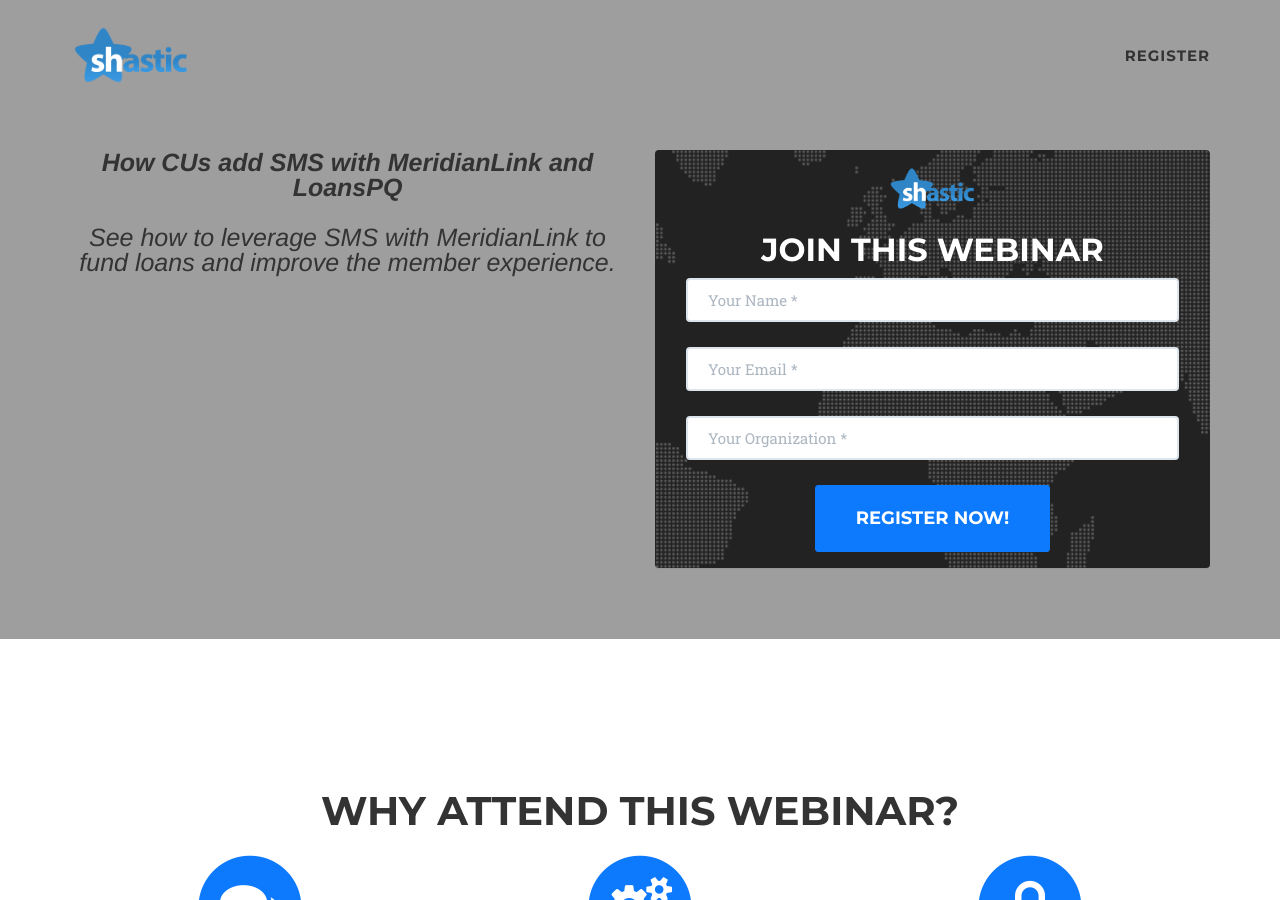
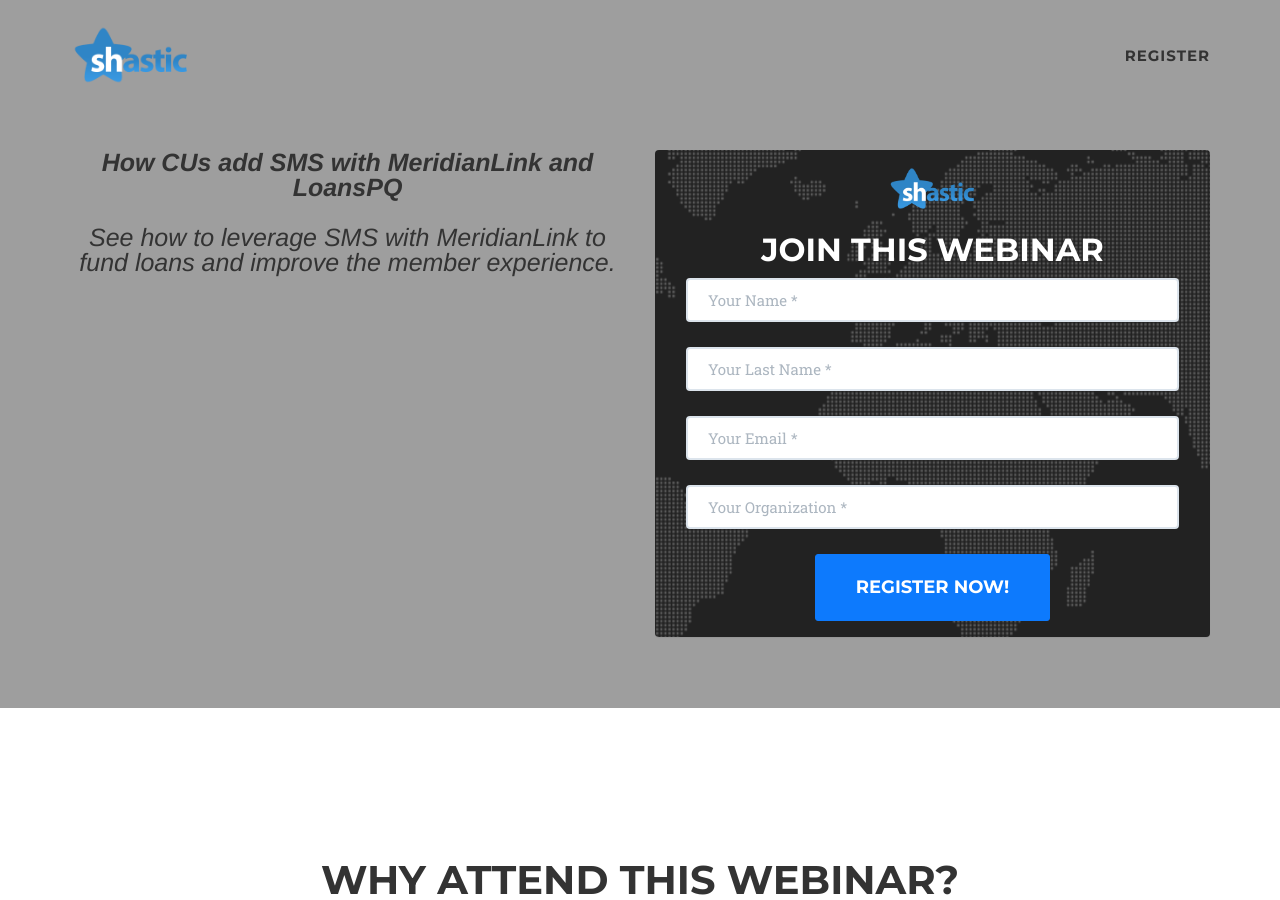
Before and after one commit to shasticdev/elle-webinar, a Jekyll site: the page built from index.markdown, in a window 1280 px wide and 900 px high. Built offline with Jekyll 4.4.1, drawn with Linux system fonts in a browser that asks for light colours; some web fonts are replaced.

Commit message:
Fixing contact form

```diff
--- a/_includes/clients.html
+++ b/_includes/clients.html
@@ -1,27 +1,38 @@
-<!-- Clients Aside -->
-    <aside class="clients">
-        <div class="container">
-            <div class="row">
-                <div class="col-md-3 col-sm-6">
-                    <a href="#">
-                        <img src="img/logos/envato.jpg" class="img-responsive img-centered" alt="">
-                    </a>
-                </div>
-                <div class="col-md-3 col-sm-6">
-                    <a href="#">
-                        <img src="img/logos/designmodo.jpg" class="img-responsive img-centered" alt="">
-                    </a>
-                </div>
-                <div class="col-md-3 col-sm-6">
-                    <a href="#">
-                        <img src="img/logos/themeforest.jpg" class="img-responsive img-centered" alt="">
-                    </a>
-                </div>
-                <div class="col-md-3 col-sm-6">
-                    <a href="#">
-                        <img src="img/logos/creative-market.jpg" class="img-responsive img-centered" alt="">
-                    </a>
-                </div>
-            </div>
+<div id="myCarousel" class="carousel slide" data-ride="carousel">
+    <!-- Indicators -->
+    <ol class="carousel-indicators">
+        <li data-target="#myCarousel" data-slide-to="0" class="active"></li>
+        <li data-target="#myCarousel" data-slide-to="1"></li>
+        <li data-target="#myCarousel" data-slide-to="2"></li>
+    </ol>
+
+    <!-- Wrapper for slides -->
+    <div class="carousel-inner">
+        <div class="item active">
+            <img src="https://s3.amazonaws.com/info.shastic.com/landing-page/ecu1.png" alt="Los Angeles">
         </div>
-    </aside>
+
+        <div class="item">
+            <img src="https://s3.amazonaws.com/info.shastic.com/landing-page/coasthills4.png" alt="Chicago">
+        </div>
+
+        <div class="item">
+            <img src="https://s3.amazonaws.com/info.shastic.com/landing-page/millcity2.png" alt="New York">
+        </div>
+
+        <div class="item">
+            <img src="https://s3.amazonaws.com/info.shastic.com/landing-page/spokane3.png" alt="New York">
+        </div>
+    </div>
+
+    <!-- Left and right controls -->
+    <a class="left carousel-control" style="background-image: none;" href="#myCarousel" data-slide="prev">
+        <span class="fa fa-chevron-left glyphicon glyphicon-chevron-left"></span>
+        <span class="sr-only">Previous</span>
+    </a>
+
+    <a class="right carousel-control" style="background-image: none;" href="#myCarousel" data-slide="next">
+        <span class="fa fa-chevron-right glyphicon glyphicon-chevron-right"></span>
+        <span class="sr-only">Next</span>
+    </a>
+</div>
--- a/_includes/contact.html
+++ b/_includes/contact.html
@@ -12,7 +12,12 @@
         <div class="col-md-12">
             <form name="sentMessage" id="contactForm" novalidate>
                 <div class="control-group form-group">
-                    <input type="text" class="form-control" placeholder="Your Name *" id="name" required data-validation-required-message="Please enter your name.">
+                    <input type="text" class="form-control" placeholder="Your Name *" id="first_name" required data-validation-required-message="Please enter your name.">
+                    <p class="help-block text-danger"></p>
+                </div>
+
+                <div class="control-group form-group">
+                    <input type="text" class="form-control" placeholder="Your Last Name *" id="last_name" required data-validation-required-message="Please enter your name.">
                     <p class="help-block text-danger"></p>
                 </div>
 
--- a/_layouts/default.html
+++ b/_layouts/default.html
@@ -9,8 +9,8 @@
     {% include header.html %}
     {% include services.html %}
     {% include about.html %}
+    {% include clients.html %}
     {% include footer.html %}
-    {% include modals.html %}
     {% include js.html %}
 
     </body>
--- a/js/contact_me.js
+++ b/js/contact_me.js
@@ -1,3 +1,20 @@
+// first_name: Alvaro
+// last_name: Alday
+// email: dev@shastic.com
+// organization: shastic
+// source: landingi_LOS_webinar_July
+// event_name: SMS Integrations with MeridianLink
+// event_time: 11:00 am PT, 2:00 pm ET
+// event_date: July 18, 2019
+// event_link: https://zoom.us/wc/182568956/join
+// event_dialin: 1-669-900-6833
+// event_meeting_id: 182-568-956
+// event_host: Landry Yoder
+// event_link_2: https://zoom.us/j/182568956
+// _name_:
+// _uid: sLqfL63Hh3a6h6qRN6b2uTsoMGcHcxEF
+// _redirect:
+
 $(function() {
 
     $("input,textarea").jqBootstrapValidation({
@@ -8,23 +25,31 @@ $(function() {
         submitSuccess: function($form, event) {
             event.preventDefault(); // prevent default submit behaviour
             // get values from FORM
-            var name = $("input#name").val();
+            var first_name = $("input#first_name").val();
+            var last_name = $("input#last_name").val();
             var email = $("input#email").val();
-            var phone = $("input#phone").val();
-            var message = $("textarea#message").val();
+            var organization = $("input#organization").val();
             var firstName = name; // For Success/Failure Message
             // Check for white space in name for Success/Fail message
             if (firstName.indexOf(' ') >= 0) {
                 firstName = name.split(' ').slice(0, -1).join(' ');
             }
             $.ajax({
-                url: "././mail/contact_me.php",
+                url: "https://hooks.zapier.com/hooks/catch/2966969/ze5jcx/",
                 type: "POST",
                 data: {
-                    name: name,
-                    phone: phone,
+                    first_name: first_name,
+                    last_name: last_name,
                     email: email,
-                    message: message
+                    organization: organization,
+                    event_name: "SMS Integrations with MeridianLink",
+                    event_time: "11:00 am PT, 2:00 pm ET",
+                    event_date: "July 18, 2019",
+                    event_link: "https://zoom.us/wc/182568956/join",
+                    event_dialin: "1-669-900-6833",
+                    event_meeting_id: "182-568-956",
+                    event_host: "Landry Yoder",
+                    event_link_2: "https://zoom.us/j/182568956"
                 },
                 cache: false,
                 success: function() {
```
Also changed, not shown: _includes/testimonials.html (added).
